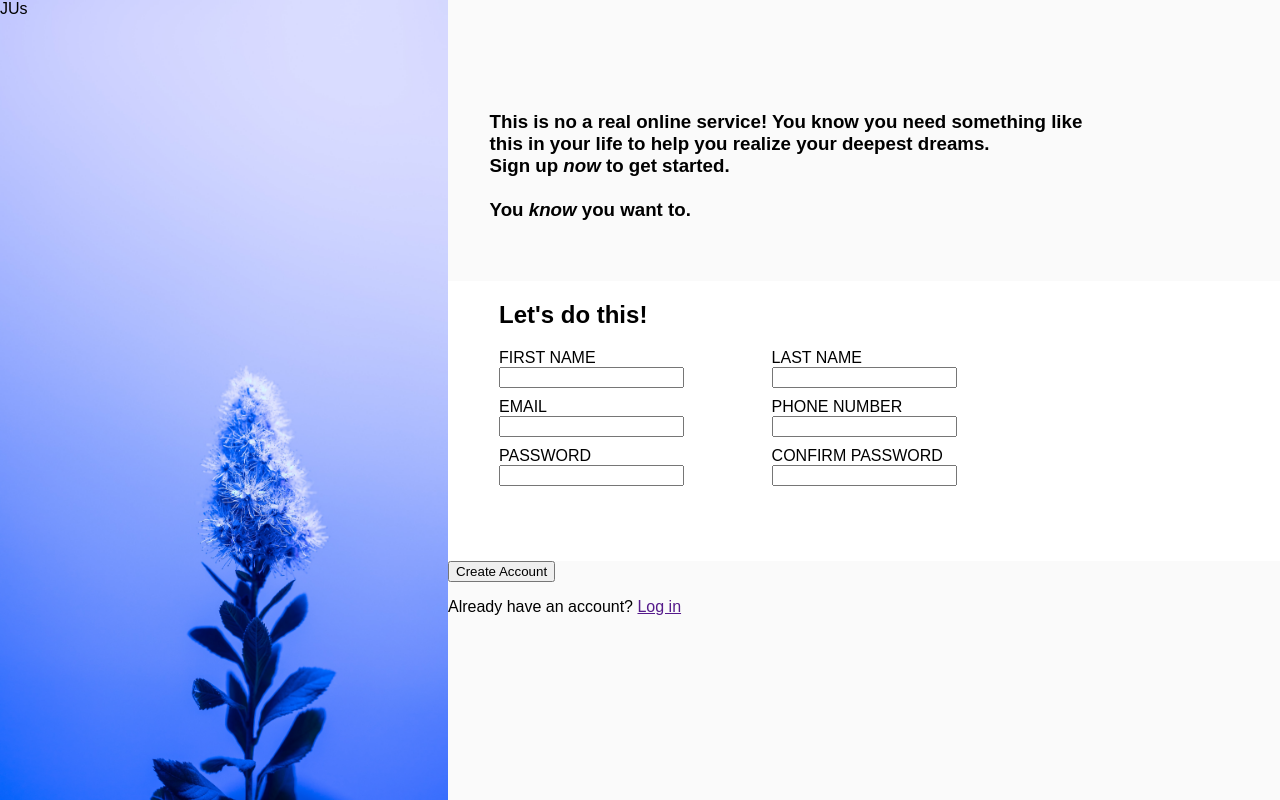
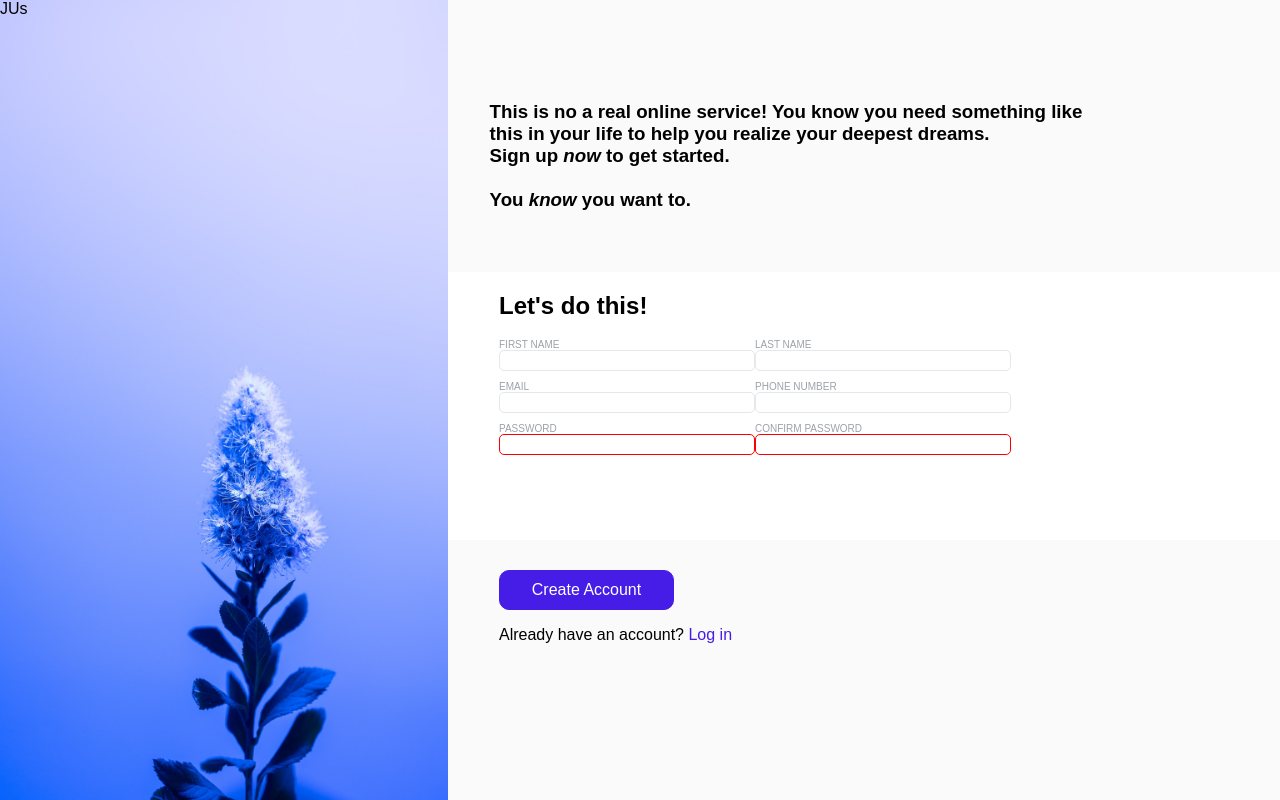
Before and after one commit to tennjugu/Sign-up-form, a plain HTML site: page index.html in a window 1280 px wide. Drawn offline with Linux system fonts and the light colour scheme.

Commit message:
add color to button and link

```diff
--- a/style.css
+++ b/style.css
@@ -7,6 +7,7 @@ body {
     font-family: sans-serif;
     padding: 0;
     margin: 0;
+    font:20px
 }
 
 .container{
@@ -50,6 +51,8 @@ h2{
 
 .form-footer{
     height: 30vh;
+    padding-top: 30px;
+    margin-left: 51px;
 }
 
 .info{
@@ -64,3 +67,38 @@ h2{
     flex-direction: column;
     margin-bottom: 10px;
 }
+
+input{
+    width: 250px;
+    height: 17px;
+    border: 1px solid #E5E7EB;
+    border-radius: 5px;
+}
+
+input:focus{
+    border: 1px solid rgb(12, 12, 234);
+}
+
+input:invalid{
+    border: 1px solid red;
+}
+
+label{
+    font-size: 10px;
+    color: #9da2a8;
+}
+
+button{
+    border: 1px solid rgb(70, 29, 231);
+    background: rgb(70, 29, 231);
+    color: white;
+    height: 40px;
+    width: 175px;
+    border-radius: 10px;
+    font-size:medium;
+}
+
+p>a{
+    color: rgb(70, 29, 231);
+    text-decoration: none;
+}
```
